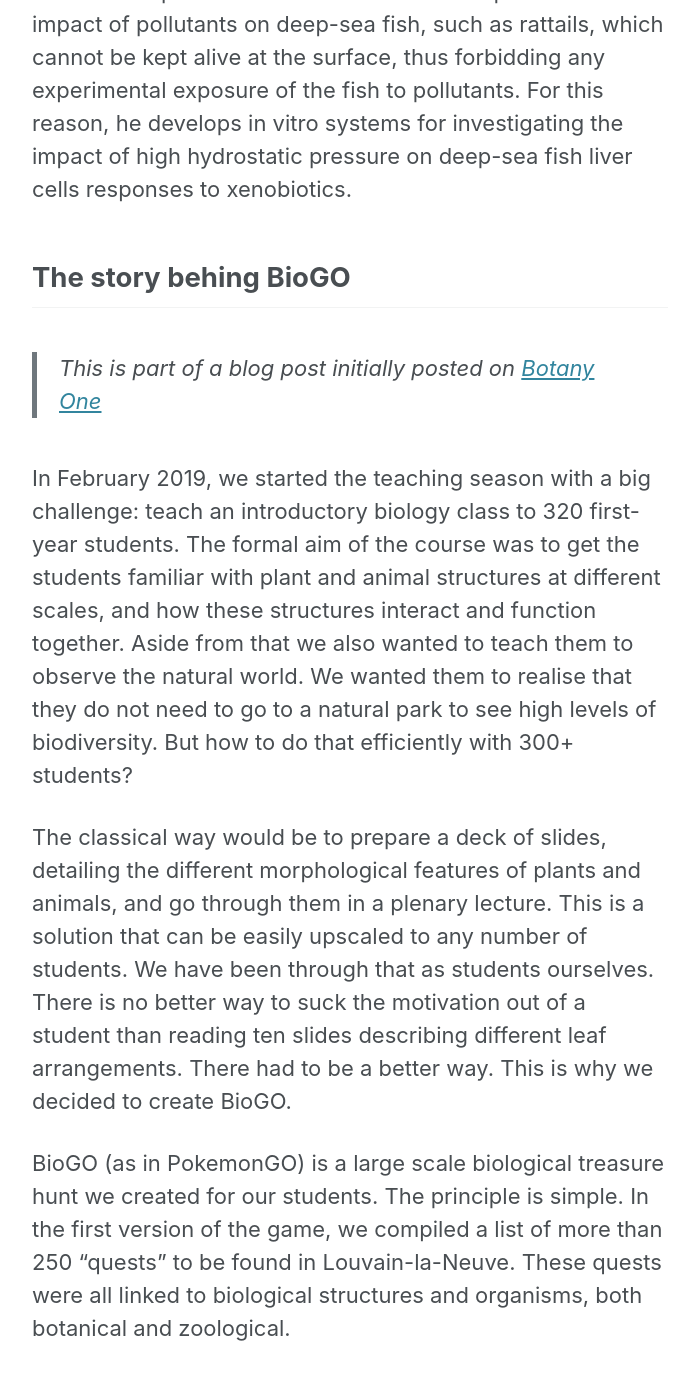
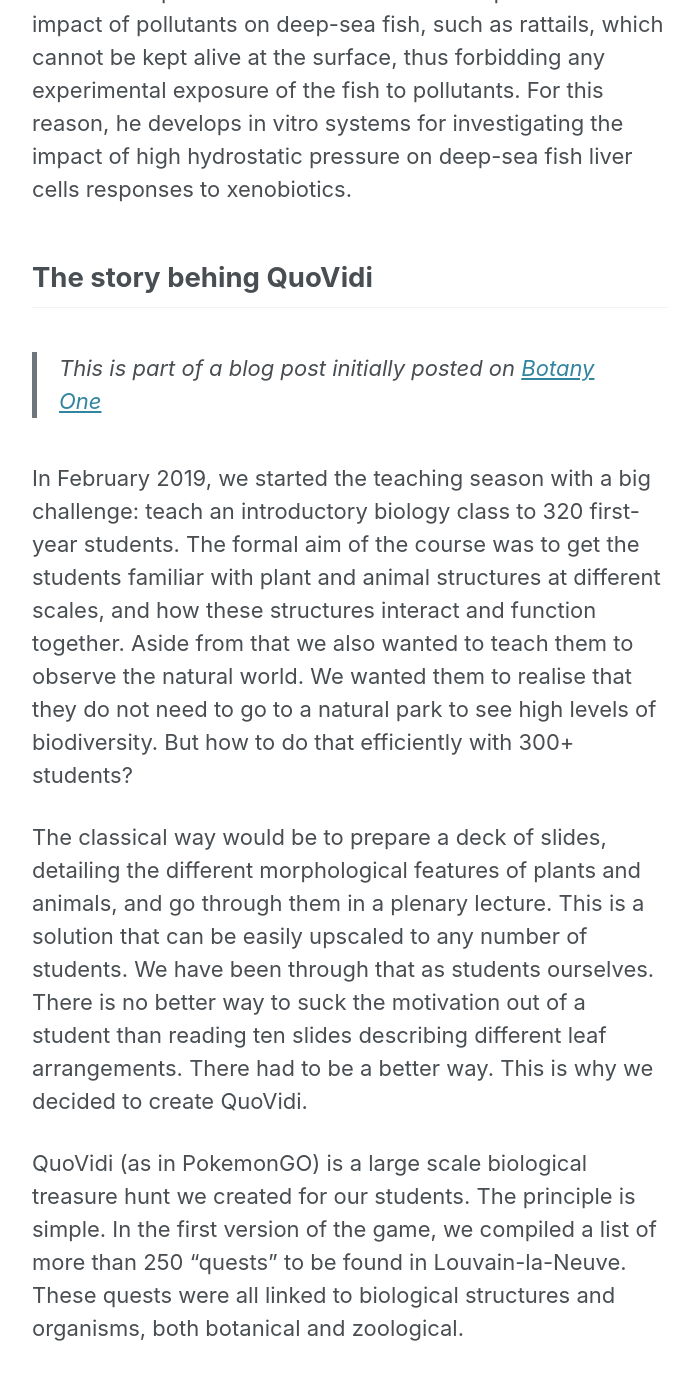
Before and after one commit to QuoVidi/quovidi.github.io, a Jekyll site: the page built from _pages/about.md, in a window 1280 px wide and 1400 px high, scrolled down 2173 px. Shown: the top 1380 px of the window, without its empty margins (290-984 px from the left). Built offline with Jekyll 4.4.1, drawn with Linux system fonts in a browser that asks for light colours; cached includes are drawn as plain includes; nearby versions of some CDN libraries; some of the changed text lies outside the part shown.

Commit message:
changed BioGO to QuoVidi

```diff
--- a/_pages/about.md
+++ b/_pages/about.md
@@ -4,9 +4,9 @@
 toc: "true"
 ---
 
-## The people behind BioGO
+## The people behind QuoVidi
 
-BioGO is born from the combined ideas and efforts of a teaching team from the University catholique de Louvain:
+QuoVidi is born from the combined ideas and efforts of a teaching team from the University catholique de Louvain:
 
 ### Guillaume Lobet
 Guillaume Lobet is an Assistant Professor, between the Forschungszentrum Jülich (IBG3, Agrosphere) and the Université catholique de Louvain (Earth and Life Institute). The aim of Guillaume’s research is (i) to understand how various signals that carry information are interacting and being conveyed and integrated at the plant level and (ii) to amplify discrete physiological knowledge into functional plant processes. All of that using Functional Structural Plant Models. More about Guillaume’s research can be found at [www.guillaumelobet.be](www.guillaumelobet.be).
@@ -24,12 +24,12 @@
 Jean-François Rees is an animal physiologist, professor at UCLouvain. He works on fish ecotoxicology at the Louvain Institute of Biomolecular Science and Technology (LIBST). One main aspect of his work deals with the question of the impact of pollutants on deep-sea fish, such as rattails, which cannot be kept alive at the surface, thus forbidding any experimental exposure of the fish to pollutants. For this reason, he develops in vitro systems for investigating the impact of high hydrostatic pressure on deep-sea fish liver cells responses to xenobiotics.
 
 
-## The story behing BioGO
+## The story behing QuoVidi
 
-> This is part of a blog post initially posted on [Botany One](https://www.botany.one/2019/11/biogo-a-treasure-hunt-to-teach-biology/)
+> This is part of a blog post initially posted on [Botany One](https://www.botany.one/2019/11/QuoVidi-a-treasure-hunt-to-teach-biology/)
 
 In February 2019,  we started the teaching season with a big challenge: teach an introductory biology class to 320 first-year students. The formal aim of the course was to get the students familiar with plant and animal structures at different scales, and how these structures interact and function together. Aside from that we also wanted to teach them to observe the natural world. We wanted them to realise that they do not need to go to a natural park to see high levels of biodiversity. But how to do that efficiently with 300+ students?
 
-The classical way would be to prepare a deck of slides, detailing the different morphological features of plants and animals, and go through them in a plenary lecture. This is a solution that can be easily upscaled to any number of students. We have been through that as students ourselves. There is no better way to suck the motivation out of a student than reading ten slides describing different leaf arrangements. There had to be a better way. This is why we decided to create BioGO.
+The classical way would be to prepare a deck of slides, detailing the different morphological features of plants and animals, and go through them in a plenary lecture. This is a solution that can be easily upscaled to any number of students. We have been through that as students ourselves. There is no better way to suck the motivation out of a student than reading ten slides describing different leaf arrangements. There had to be a better way. This is why we decided to create QuoVidi.
 
-BioGO (as in PokemonGO) is a large scale biological treasure hunt we created for our students. The principle is simple. In the first version of the game, we compiled a list of more than 250 “quests” to be found in Louvain-la-Neuve. These quests were all linked to biological structures and organisms, both botanical and zoological.
+QuoVidi (as in PokemonGO) is a large scale biological treasure hunt we created for our students. The principle is simple. In the first version of the game, we compiled a list of more than 250 “quests” to be found in Louvain-la-Neuve. These quests were all linked to biological structures and organisms, both botanical and zoological.
```
Also changed, not shown: _pages/home.md (+8 -8 lines), _pages/use.md (+3 -3 lines), assets/img/logo.png.
